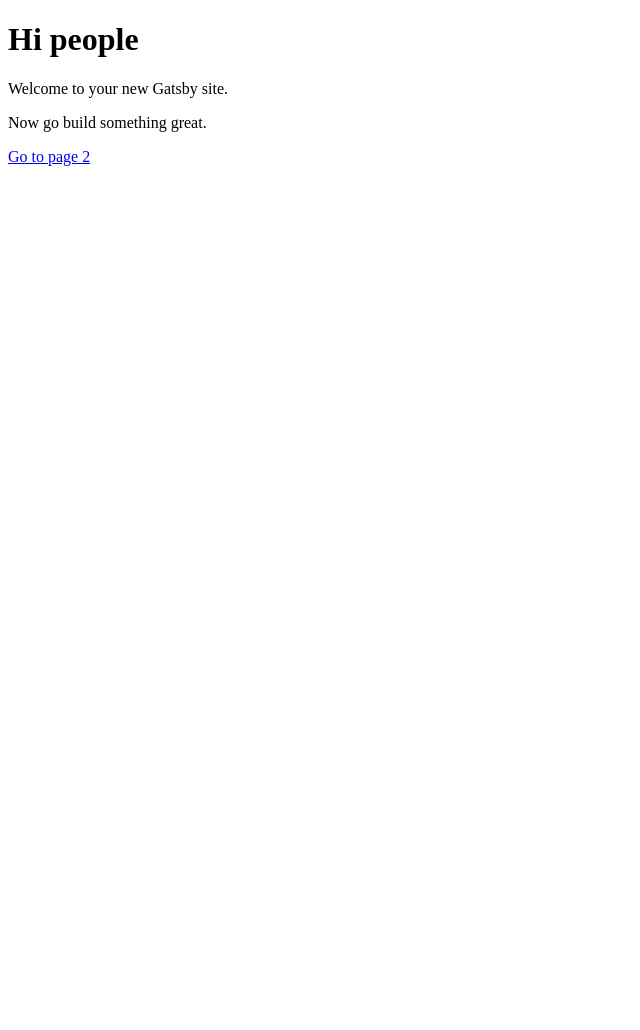
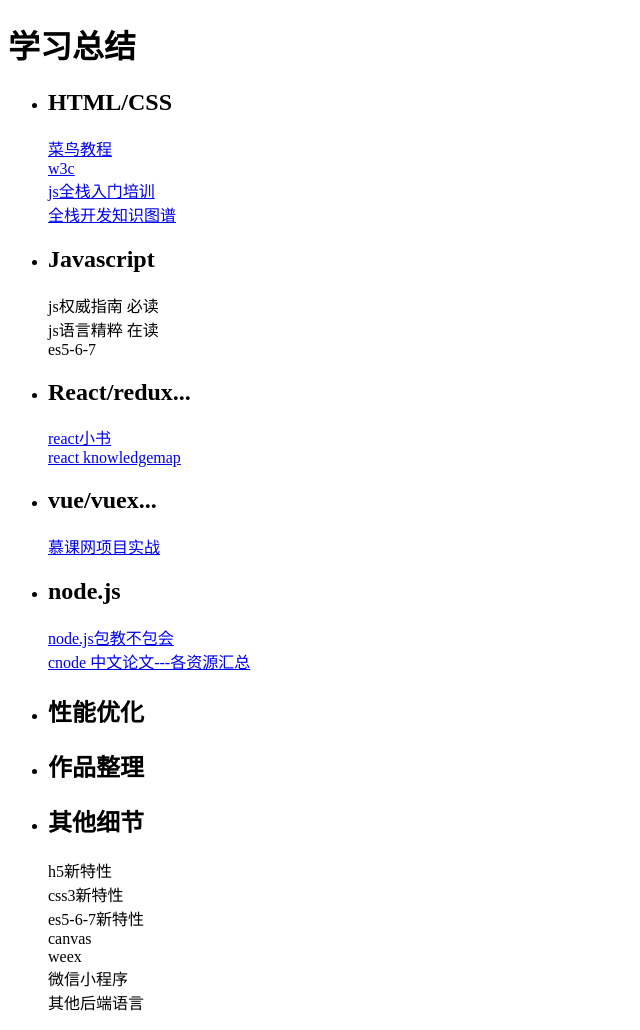
Before and after one commit to tarogege/neiko, a Gatsby site: page / in a window 1280 px wide. Shown: the whole page, without its empty margins (0-640 px from the left). Before the commit the page ends 800 px from the top, so only its background shows below. Built offline with nearby package versions, Linux system fonts and the light colour scheme; Gatsby itself is replaced by a stand-in of ours.

Commit message:
modified:   src/pages/index.js

```diff
--- a/src/pages/index.js
+++ b/src/pages/index.js
@@ -3,10 +3,52 @@ import Link from 'gatsby-link'
 
 const IndexPage = () => (
   <div>
-    <h1>Hi people</h1>
-    <p>Welcome to your new Gatsby site.</p>
-    <p>Now go build something great.</p>
-    <Link to="/page-2/">Go to page 2</Link>
+    <h1>学习总结</h1>
+    <ul>
+      <li>
+        <h2>HTML/CSS</h2>
+        <div><a href={'http://www.runoob.com/html/html-tutorial.html'}>菜鸟教程</a></div>
+        <div><a href={'http://www.w3school.com.cn/html/'}>w3c</a></div>
+        <div><a href={'https://github.com/ruanyf/jstraining'}>js全栈入门培训</a></div>
+        <div><a href={'https://github.com/f2e-awesome/knowledge'}>全栈开发知识图谱</a></div>
+      </li>
+      <li>
+        <h2>Javascript</h2>
+        <div>js权威指南 必读</div>
+        <div>js语言精粹 在读</div>
+        <div>es5-6-7</div>
+      </li>
+      <li>
+        <h2>React/redux...</h2>
+        <div><a href={'http://huziketang.mangojuice.top/books/react/lesson17'}>react小书</a></div>
+        <div><a href={'https://github.com/dvajs/dva-knowledgemap'}>react knowledgemap</a></div>
+      </li>
+      <li>
+        <h2>vue/vuex...</h2>
+        <div><a href={'https://coding.imooc.com/lesson/107.html#mid=4205'}>慕课网项目实战</a></div>
+      </li>
+      <li>
+        <h2>node.js</h2>
+        <div><a href={'https://github.com/alsotang/node-lessons'}>node.js包教不包会</a></div>
+        <div><a href={'https://cnodejs.org/getstart'}>cnode 中文论文---各资源汇总</a></div>
+      </li>
+      <li>
+        <h2>性能优化</h2>
+      </li>
+      <li>
+        <h2>作品整理</h2>
+      </li>
+      <li>
+        <h2>其他细节</h2>
+        <div>h5新特性</div>
+        <div>css3新特性</div>
+        <div>es5-6-7新特性</div>
+        <div>canvas</div>
+        <div>weex</div>
+        <div>微信小程序</div>
+        <div>其他后端语言</div>
+      </li>
+    </ul>
   </div>
 )
 
```
